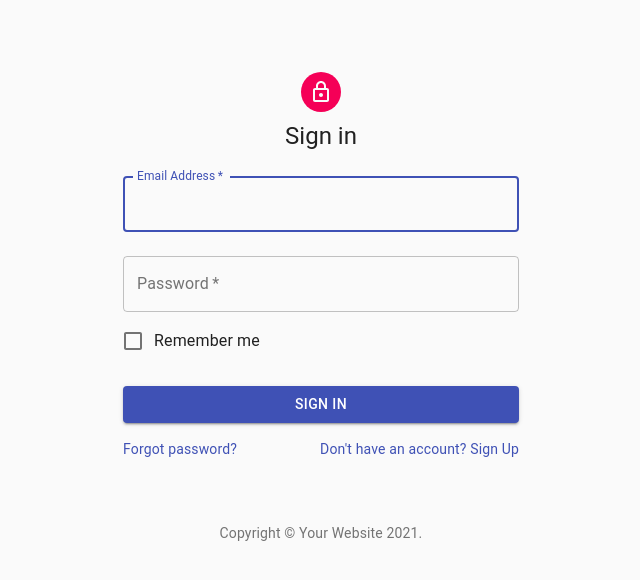
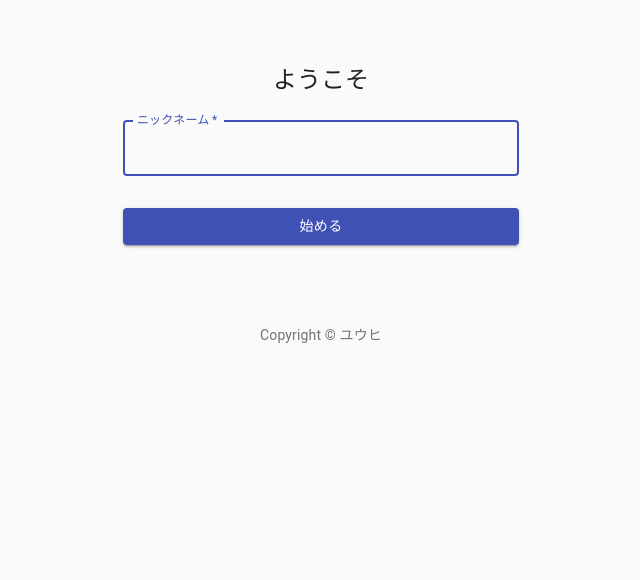
Before and after one commit to ys819/Chat-App, a React (Create React App) app: page / in a window 1280 px wide. Shown: the top 580 px of the page, without its empty margins (319-959 px from the left). Built offline with nearby package versions, Linux system fonts and the light colour scheme.

Commit message:
update signin page

```diff
--- a/src/components/signIn.js
+++ b/src/components/signIn.js
@@ -17,11 +17,9 @@ function Copyright() {
   return (
     <Typography variant="body2" color="textSecondary" align="center">
       {'Copyright © '}
-      <Link color="inherit" href="https://material-ui.com/">
-        Your Website
-      </Link>{' '}
-      {new Date().getFullYear()}
-      {'.'}
+      <Link color="inherit" h>
+        ユウヒ
+      </Link>
     </Typography>
   );
 }
@@ -53,11 +51,9 @@ export default function SignIn() {
     <Container component="main" maxWidth="xs">
       <CssBaseline />
       <div className={classes.paper}>
-        <Avatar className={classes.avatar}>
-          <LockOutlinedIcon />
-        </Avatar>
+
         <Typography component="h1" variant="h5">
-          Sign in
+          ようこそ
         </Typography>
         <form className={classes.form} noValidate>
           <TextField
@@ -65,27 +61,13 @@ export default function SignIn() {
             margin="normal"
             required
             fullWidth
-            id="email"
-            label="Email Address"
-            name="email"
-            autoComplete="email"
+            id="name"
+            label="ニックネーム"
+            name="name"
             autoFocus
           />
-          <TextField
-            variant="outlined"
-            margin="normal"
-            required
-            fullWidth
-            name="password"
-            label="Password"
-            type="password"
-            id="password"
-            autoComplete="current-password"
-          />
-          <FormControlLabel
-            control={<Checkbox value="remember" color="primary" />}
-            label="Remember me"
-          />
+
+
           <Button
             type="submit"
             fullWidth
@@ -93,20 +75,9 @@ export default function SignIn() {
             color="primary"
             className={classes.submit}
           >
-            Sign In
+            始める
           </Button>
-          <Grid container>
-            <Grid item xs>
-              <Link href="#" variant="body2">
-                Forgot password?
-              </Link>
-            </Grid>
-            <Grid item>
-              <Link href="#" variant="body2">
-                {"Don't have an account? Sign Up"}
-              </Link>
-            </Grid>
-          </Grid>
+
         </form>
       </div>
       <Box mt={8}>
```
